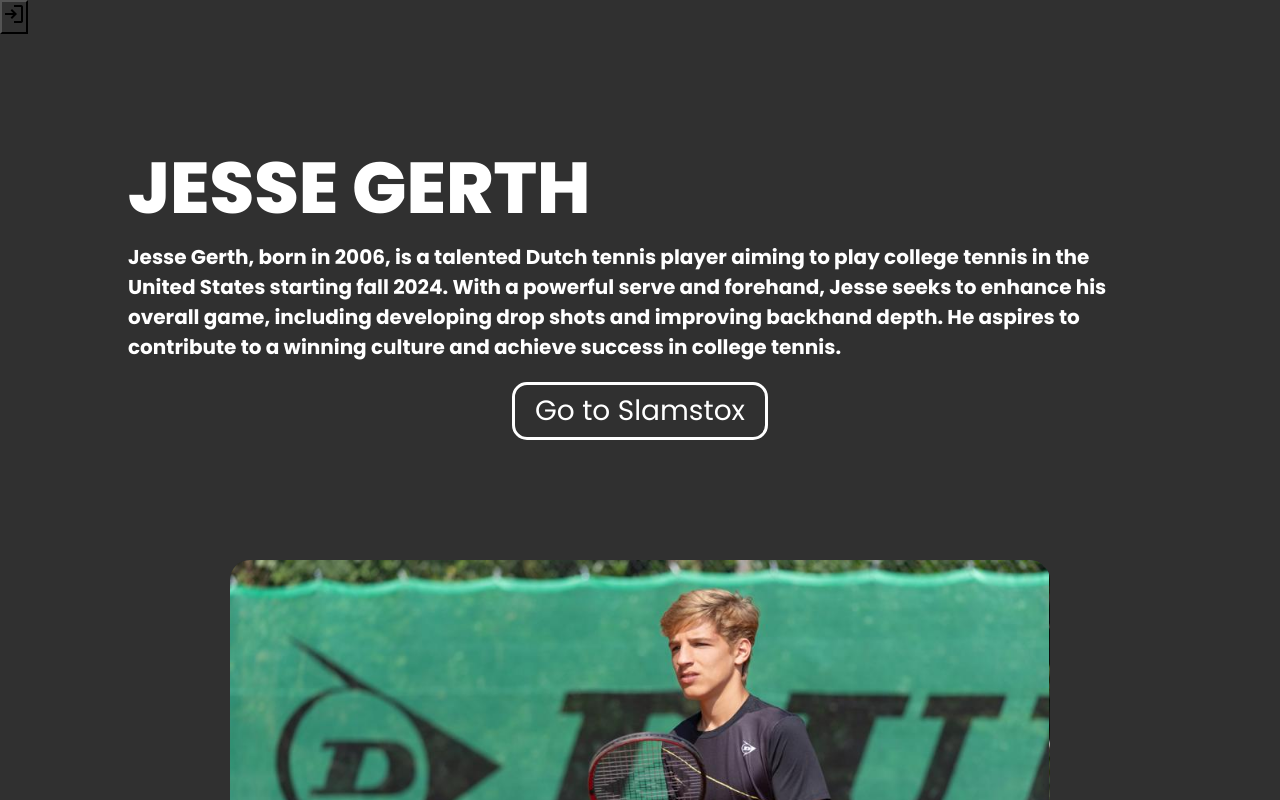
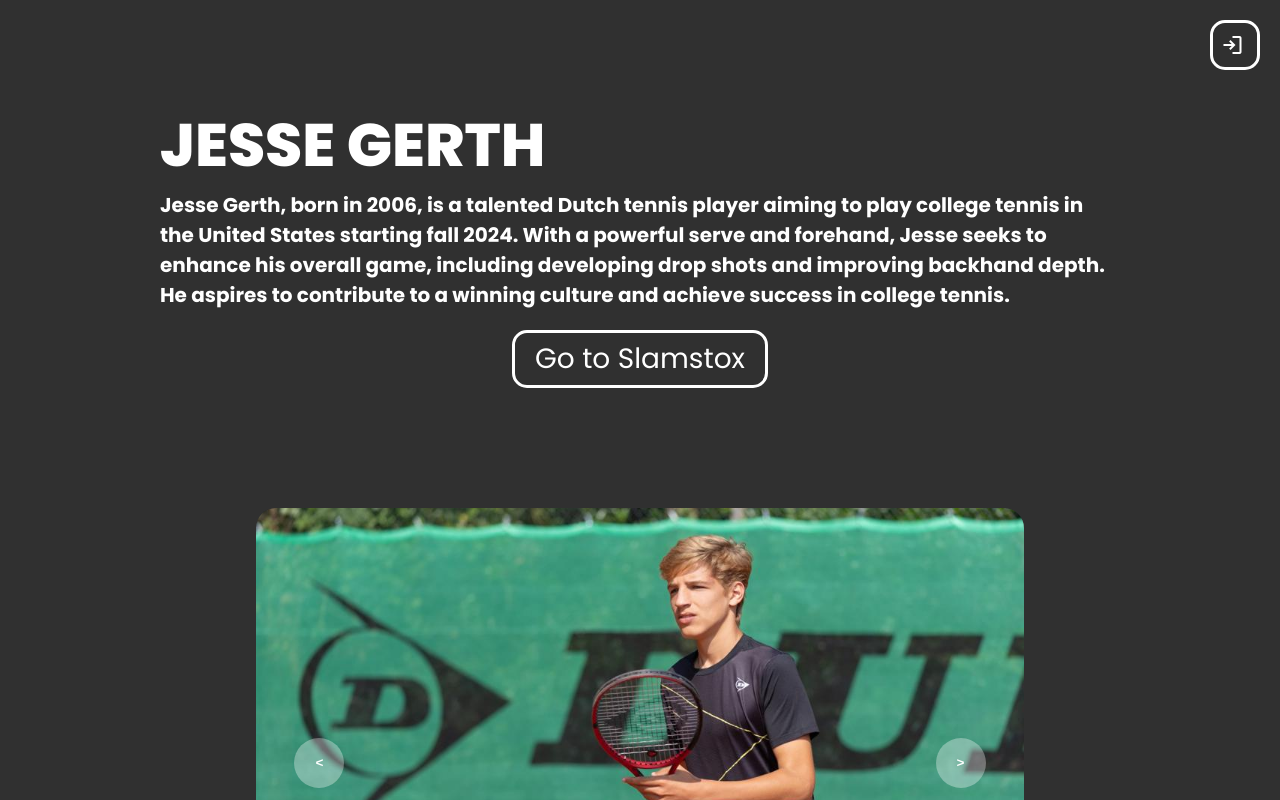
Before and after one commit to JesseMMVI/JGerth-Hub, a plain HTML site: page index.html in a window 1280 px wide. Shown: the top 800 px of the page. Drawn offline with nearby package versions, Linux system fonts and the light colour scheme.

Commit message:
Update 1

```diff
--- a/style.css
+++ b/style.css
@@ -1,5 +1,22 @@
 @import url('https://fonts.googleapis.com/css2?family=Poppins:ital,wght@0,100;0,200;0,300;0,400;0,500;0,600;0,700;0,800;0,900;1,100;1,200;1,300;1,400;1,500;1,600;1,700;1,800;1,900&display=swap');
-
+.login{
+    position:fixed;
+    right:20px;
+    top:20px;
+    border: solid;
+    border-width: 3px;
+    background-color:#303030;
+    border-color:white;
+    border-radius: 15px;
+    color:white;
+    font-size: 20px;
+    height:50px;
+    width:50px;
+    padding-top: 8px;
+    padding-right: 5px;
+    z-index: 1;
+    align-items: center;
+}
 *{
     font-family: Poppins, sans-serif;
     background-color: #303030;
@@ -10,13 +27,15 @@
     padding-left: 10%;
     padding-right: 10%;
     padding-top: 100px;
-
+    max-width: 960px;
+    margin-left: auto;
+    margin-right: auto;
 
 }
 
 h1{
     font-weight: 800;
-    font-size: 72px;
+    font-size: 60px;
     color: white;
     height:auto;
     width:100%;
@@ -165,13 +184,9 @@ p{
     color:white;
 }
 
-.youtube{
-    display:grid;
-    justify-content: center;
-    grid-template-columns: auto;
-}
 iframe{
-    width:800px;
+    width:100%;
+    height:auto;
     aspect-ratio: 9/6;
 }
 .video{
```
